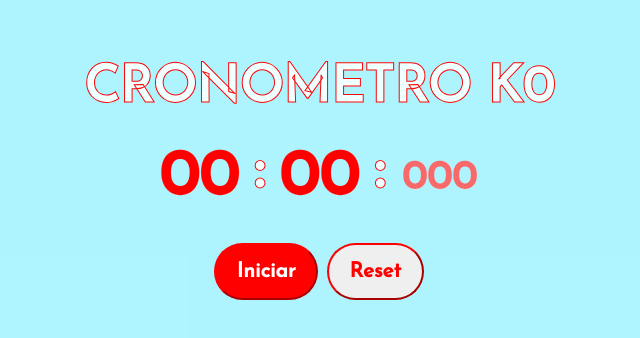
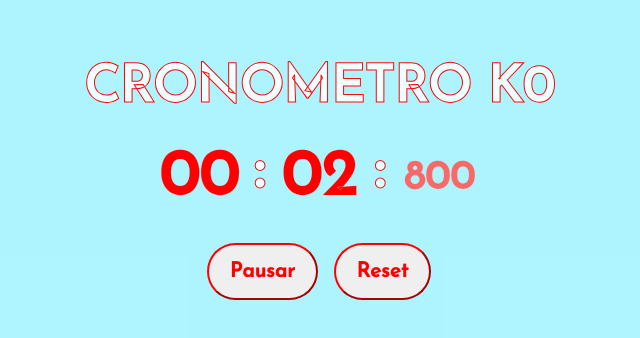
Before and after one commit to JeanLamego/Cronometro, a plain HTML site: page index.html in a window 1280 px wide. Both pictures are taken after a click on the button "Iniciar". Shown: the whole page, without its empty margins (321-961 px from the left). Drawn offline with Linux system fonts and the light colour scheme.

Commit message:
terminando js do cronometro

```diff
--- a/css/style.css
+++ b/css/style.css
@@ -53,7 +53,10 @@
     font-size: 2.5rem;
     color: rgb(248, 105, 105);
 }
-
+.buttons{
+    display: flex;
+    gap: 1rem;
+}
 .btn{
     padding: 1rem 1.3rem;
     font-size: 1.3rem;
--- a/index.html
+++ b/index.html
@@ -4,7 +4,7 @@
     <meta charset="UTF-8">
     <meta name="viewport" content="width=device-width, initial-scale=1.0">
     <link rel="stylesheet" href="./css/style.css">
-    <script src="./js/main.js"></script>
+    <script src="./js/main.js" defer></script>
     <title>Cronometro</title>
 </head>
 <body>
@@ -19,8 +19,8 @@
         </div>
         <div class="buttons">
             <button class="btn" id="startBtn">Iniciar</button>
+            <button class="btn" id="pauseBtn">Pausar</button>
             <button class="btn" id="resetBtn">Reset</button>
-            <button class="btn" id="pauseBtn">Pausar</button>
             <button class="btn" id="resumeBtn">Resumir</button>
 
         </div>
--- a/js/main.js
+++ b/js/main.js
@@ -1,24 +1,53 @@
 const minutesEl= document.getElementById("minutes");
 const secondsEl= document.getElementById("seconds");
 const millisecondsEl= document.getElementById("milliseconds");
-const startBtn= document.getElementById("startBtn");
+const startBtn= document.querySelector("#startBtn");
 const pauseBtn= document.getElementById("pauseBtn");
-const resumeBtn= document.getElementById("resetBtn");
+const resumeBtn= document.getElementById("resumeBtn");
 const resetBtn= document.getElementById("resetBtn");
 
-var interval;
-var minutes=0;
-var seconds=0;
-var milliseconds=0;
-var isPaused = false;
+let interval;
+let minutes=0;
+let seconds=0;
+let milliseconds=0;
+let isPaused = false;
 
-startBtn.addEventListener("click", startTimer);
+startBtn.addEventListener('click', startTimer);
+pauseBtn.addEventListener('click', pauseTimer);
 
 function startTimer(){
 interval = setInterval(() =>{
     if (!isPaused){
-        milliseconds +=10
+        milliseconds +=10;
+
+        if(milliseconds===1000){
+            seconds++;
+            milliseconds=0;
+        }
+
+            if(seconds===60){
+                minutes++;
+                seconds=0;
+            }
+            minutesEl.textContent=formatTime(minutes);
+            secondsEl.textContent=formatTime(seconds);
+            millisecondsEl.textContent=formatMilliseconds(milliseconds);
     }
-},10)
+    },10)
+    startBtn.style.display='none';
+        pauseBtn.style.display='block';
 
 }
+
+function pauseTimer(){
+    isPaused=true;
+}
+
+function formatTime(time){
+    return time<10 ? `0${time}` : time;
+
+}
+
+function formatMilliseconds(time){
+    return time<100 ? `${time}`.padStart(3, "0") : time;
+}
```
